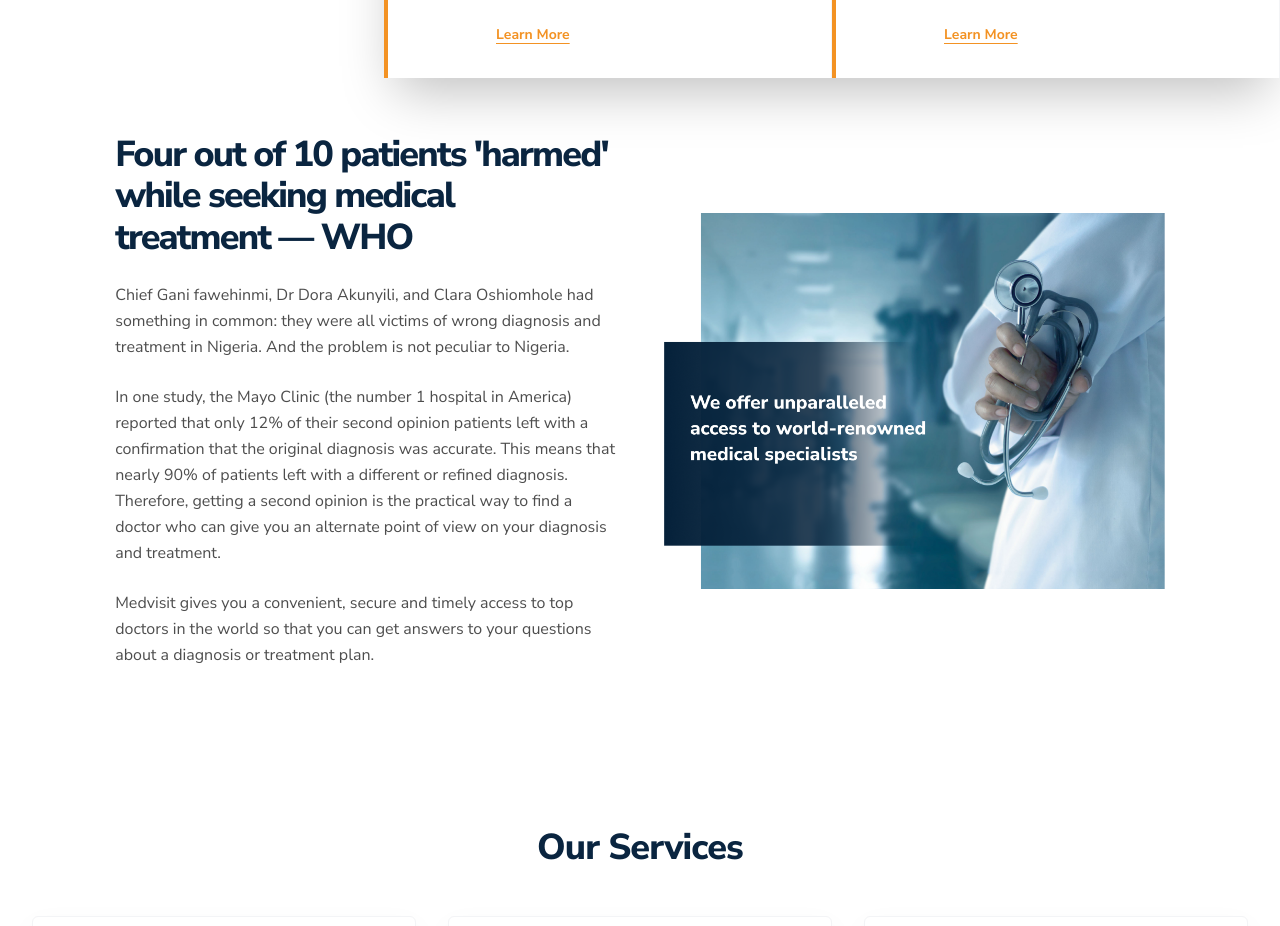
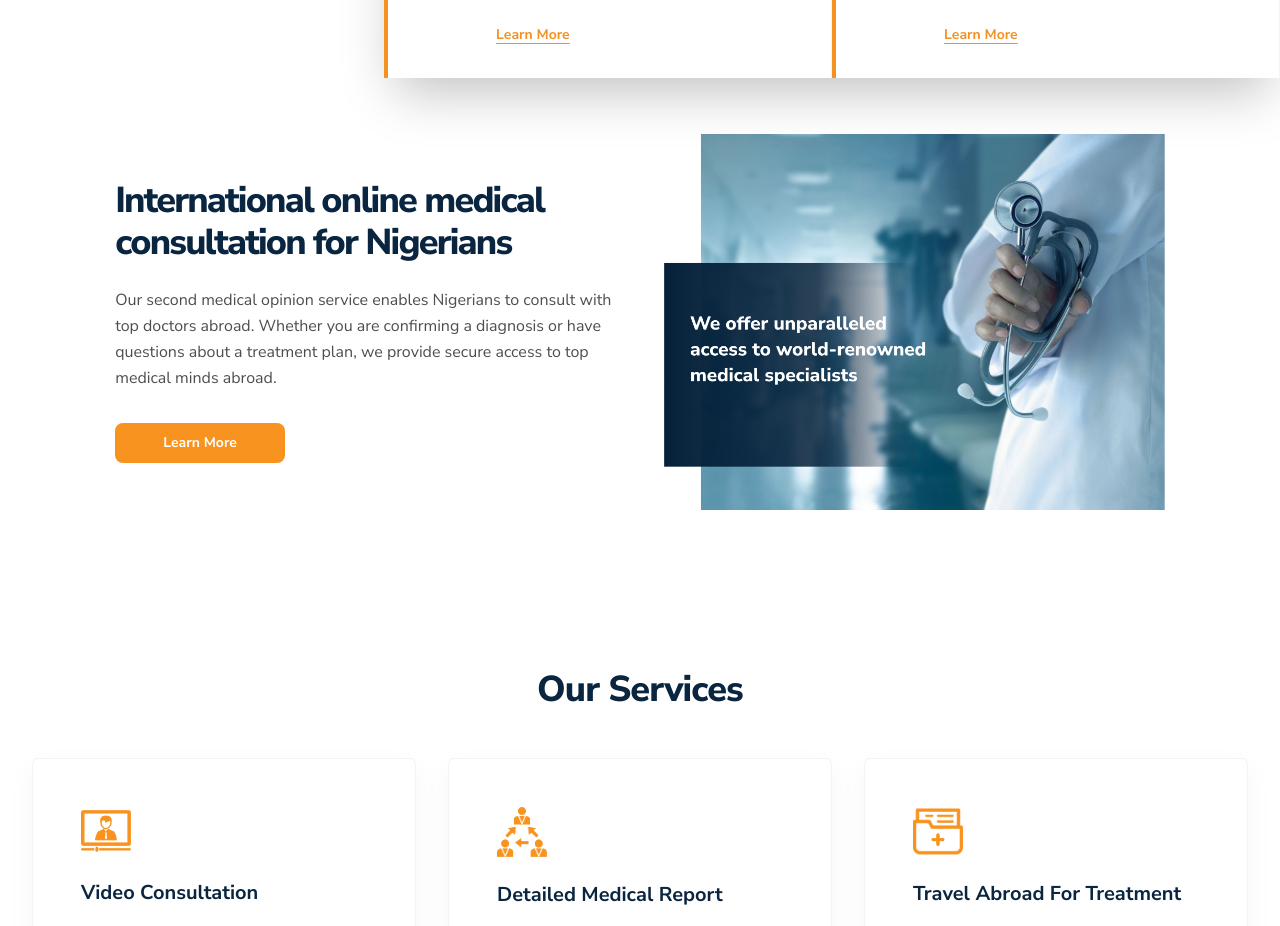
Before and after one commit to Clinzho1996/medvisit, a Next.js app: page /second-opinion in a window 1280 px wide. Shown: the part 800-1726 px from the top of the page. Built offline with nearby package versions, Linux system fonts and the light colour scheme.

Commit message:
fixes second cahce

```diff
--- a/app/second-opinion/about-us/page.tsx
+++ b/app/second-opinion/about-us/page.tsx
@@ -1,4 +1,4 @@
-import MedicalConsultation from "@/components/second-opinion/About";
+import AboutInner from "@/components/second-opinion/AboutInner";
 import Breadcrumb from "@/components/second-opinion/Breadcrumb";
 import FAQInner from "@/components/second-opinion/FaqInner";
 import WhyMedvisitSection from "@/components/second-opinion/WhyMedvisit";
@@ -7,7 +7,7 @@ function About() {
 	return (
 		<div>
 			<Breadcrumb title="About Us" />
-			<MedicalConsultation />
+			<AboutInner />
 			<WhyMedvisitSection />
 			<FAQInner />
 		</div>
--- a/components/second-opinion/About.tsx
+++ b/components/second-opinion/About.tsx
@@ -1,6 +1,7 @@
 "use client";
 
 import Image from "next/image";
+import Link from "next/link";
 
 export default function MedicalConsultation() {
 	return (
@@ -9,30 +10,23 @@ export default function MedicalConsultation() {
 				{/* Left Content Column */}
 				<div className="space-y-6 lg:col-span-6">
 					<h2 className="text-3xl font-extrabold tracking-tighter text-[#0A2540] sm:text-4xl  lg:leading-[1.15]">
-						Four out of 10 patients &apos;harmed&apos; while seeking medical
-						treatment — WHO
+						International online medical consultation for Nigerians
 					</h2>
 
 					<p className="text-sm leading-relaxed text-[#000000B2] sm:text-base">
-						Chief Gani fawehinmi, Dr Dora Akunyili, and Clara Oshiomhole had
-						something in common: they were all victims of wrong diagnosis and
-						treatment in Nigeria. And the problem is not peculiar to Nigeria.
+						Our second medical opinion service enables Nigerians to consult with
+						top doctors abroad. Whether you are confirming a diagnosis or have
+						questions about a treatment plan, we provide secure access to top
+						medical minds abroad.
 					</p>
 
-					<p className="text-sm leading-relaxed text-[#000000B2] sm:text-base">
-						In one study, the Mayo Clinic (the number 1 hospital in America)
-						reported that only 12% of their second opinion patients left with a
-						confirmation that the original diagnosis was accurate. This means
-						that nearly 90% of patients left with a different or refined
-						diagnosis. Therefore, getting a second opinion is the practical way
-						to find a doctor who can give you an alternate point of view on your
-						diagnosis and treatment.
-					</p>
-					<p className="text-sm leading-relaxed text-[#000000B2] sm:text-base">
-						Medvisit gives you a convenient, secure and timely access to top
-						doctors in the world so that you can get answers to your questions
-						about a diagnosis or treatment plan.
-					</p>
+					<div className="pt-2">
+						<Link href="/second-opinion/about-us" passHref>
+							<button className="bg-[#F7931E] hover:bg-[#da8421] hover:text-white text-white text-sm font-bold px-12 py-2.5 cursor-pointer rounded-md transition-colors duration-200">
+								Learn More
+							</button>
+						</Link>
+					</div>
 				</div>
 
 				{/* Right Image Overlay Column */}
--- /dev/null
+++ b/components/second-opinion/AboutInner.tsx
@@ -0,0 +1,55 @@
+"use client";
+
+import Image from "next/image";
+
+export default function AboutInner() {
+	return (
+		<section className="mx-auto px-6 pb-16 pt-10 md:px-[9%] lg:py-24 mt-0 sm:mt-10">
+			<div className="grid grid-cols-1 items-center gap-12 lg:grid-cols-12">
+				{/* Left Content Column */}
+				<div className="space-y-6 lg:col-span-6">
+					<h2 className="text-3xl font-extrabold tracking-tighter text-[#0A2540] sm:text-4xl  lg:leading-[1.15]">
+						Four out of 10 patients &apos;harmed&apos; while seeking medical
+						treatment — WHO
+					</h2>
+
+					<p className="text-sm leading-relaxed text-[#000000B2] sm:text-base">
+						Chief Gani fawehinmi, Dr Dora Akunyili, and Clara Oshiomhole had
+						something in common: they were all victims of wrong diagnosis and
+						treatment in Nigeria. And the problem is not peculiar to Nigeria.
+					</p>
+
+					<p className="text-sm leading-relaxed text-[#000000B2] sm:text-base">
+						In one study, the Mayo Clinic (the number 1 hospital in America)
+						reported that only 12% of their second opinion patients left with a
+						confirmation that the original diagnosis was accurate. This means
+						that nearly 90% of patients left with a different or refined
+						diagnosis. Therefore, getting a second opinion is the practical way
+						to find a doctor who can give you an alternate point of view on your
+						diagnosis and treatment.
+					</p>
+					<p className="text-sm leading-relaxed text-[#000000B2] sm:text-base">
+						Medvisit gives you a convenient, secure and timely access to top
+						doctors in the world so that you can get answers to your questions
+						about a diagnosis or treatment plan.
+					</p>
+				</div>
+
+				{/* Right Image Overlay Column */}
+				<div className="relative flex justify-end lg:col-span-6">
+					<div className="relative w-full aspect-[4/3]">
+						{/* The single background image */}
+						<Image
+							src="/abt4.png"
+							alt="Doctor holding stethoscope in clinic hallway"
+							fill
+							priority
+							sizes="(max-width: 1024px) 100vw, 540px"
+							className="object-cover object-center"
+						/>
+					</div>
+				</div>
+			</div>
+		</section>
+	);
+}
```
